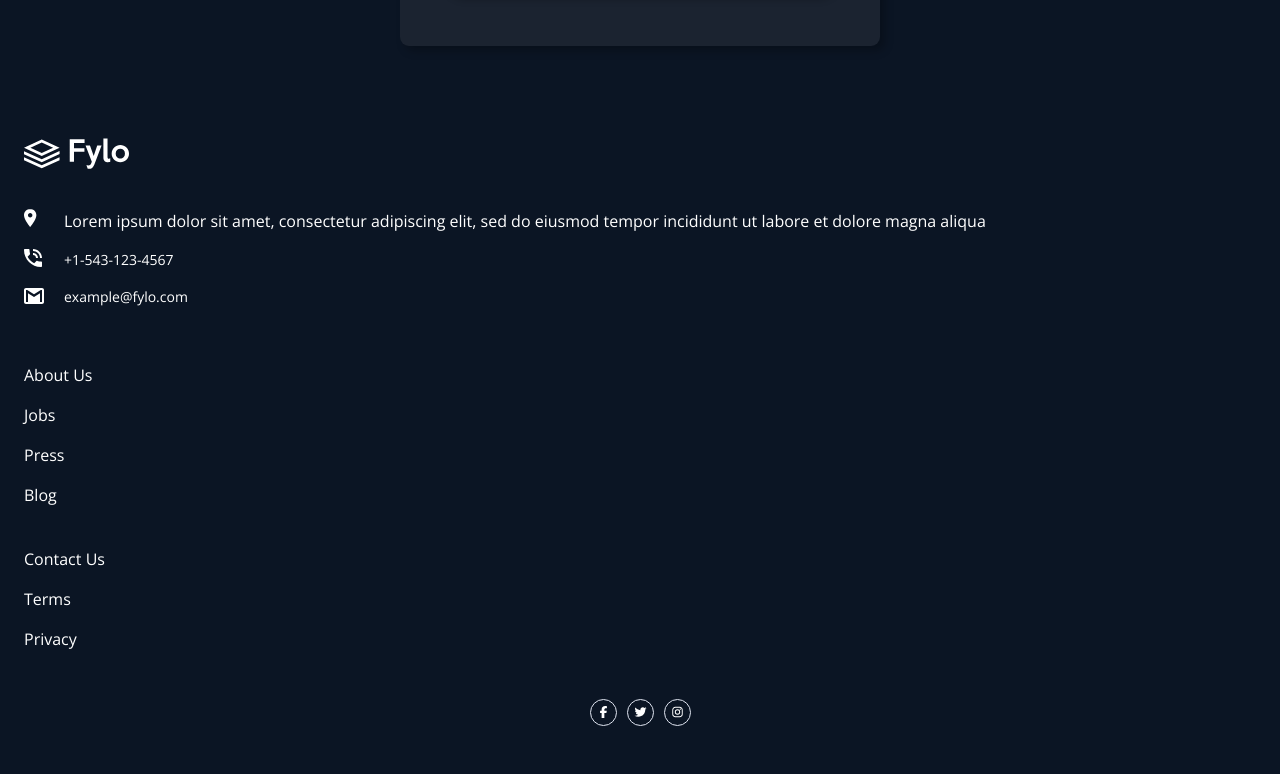
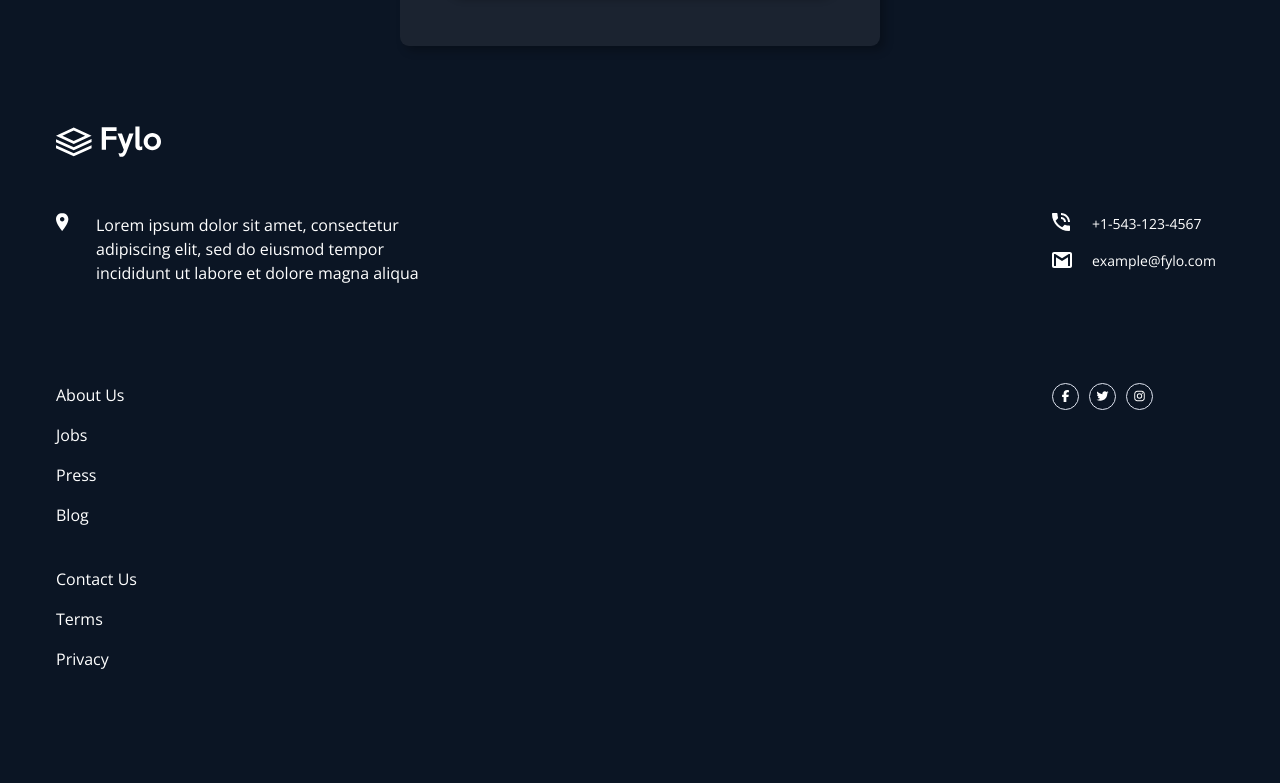
Before and after one commit to g-akca/fylo-landing-page, a React (Vite) app: page / in a window 1280 px wide. Shown: the part 3700-4483 px from the top of the page. Built offline with nearby package versions, Linux system fonts and the light colour scheme.

Commit message:
Change Footer structure to adapt to tablet design

```diff
--- a/src/components/Footer.jsx
+++ b/src/components/Footer.jsx
@@ -10,17 +10,16 @@ import SocialMediaIcon from "./SocialMediaIcon";
 
 function Footer() {
   return (
-    <footer className="bg-navy-950 px-6 pt-65 pb-12 flex flex-col gap-12">
-      <div className="flex flex-col gap-14">
-        <div className="flex flex-col gap-10">
-          <img src={logoImg} alt="Fylo logo" className="h-7.75 self-start" />
+    <footer className="bg-navy-950 px-6 tablet:px-14 pt-65 tablet:pt-62 pb-12 tablet:pb-16">
+      <img src={logoImg} alt="Fylo logo" className="h-7.75 mb-10 tablet:mb-14" />
 
-          <div className="flex flex-col gap-4">
-            <div className="grid grid-cols-[24px_1fr] gap-4">
+      <div className="tablet:grid tablet:grid-cols-[380px_172px] tablet:gap-14 tablet:justify-between tablet:justify-items-start">
+        <div className="grid grid-cols-[24px_1fr] gap-4 mb-4">
           <img src={locationIcon} alt="Location icon" />
           <p className="text-[16px] leading-base">Lorem ipsum dolor sit amet, consectetur adipiscing elit, sed do eiusmod tempor incididunt ut labore et dolore magna aliqua</p>
         </div>
 
+        <div className="flex flex-col gap-4 mb-14">
           <div className="grid grid-cols-[24px_1fr] gap-4">
             <img src={phoneIcon} alt="Phone icon" />
             <p>+1-543-123-4567</p>
@@ -31,9 +30,8 @@ function Footer() {
             <p>example@fylo.com</p>
           </div>
         </div>
-        </div>
 
-        <div className="flex flex-col gap-10 text-[16px] leading-base">
+        <div className="flex flex-col gap-10 text-[16px] leading-base mb-12">
           <ul className="flex flex-col gap-4">
             <li><a href="#">About Us</a></li>
             <li><a href="#">Jobs</a></li>
@@ -47,13 +45,13 @@ function Footer() {
             <li><a href="#">Privacy</a></li>
           </ul>
         </div>
-      </div>
 
         <div className="flex justify-center gap-2.5">
           <SocialMediaIcon icon={faFacebookF} />
           <SocialMediaIcon icon={faTwitter} />
           <SocialMediaIcon icon={faInstagram} />
         </div>
+      </div>
     </footer>
   )
 }
```
Lines whose indentation alone changed are shown as unchanged.
